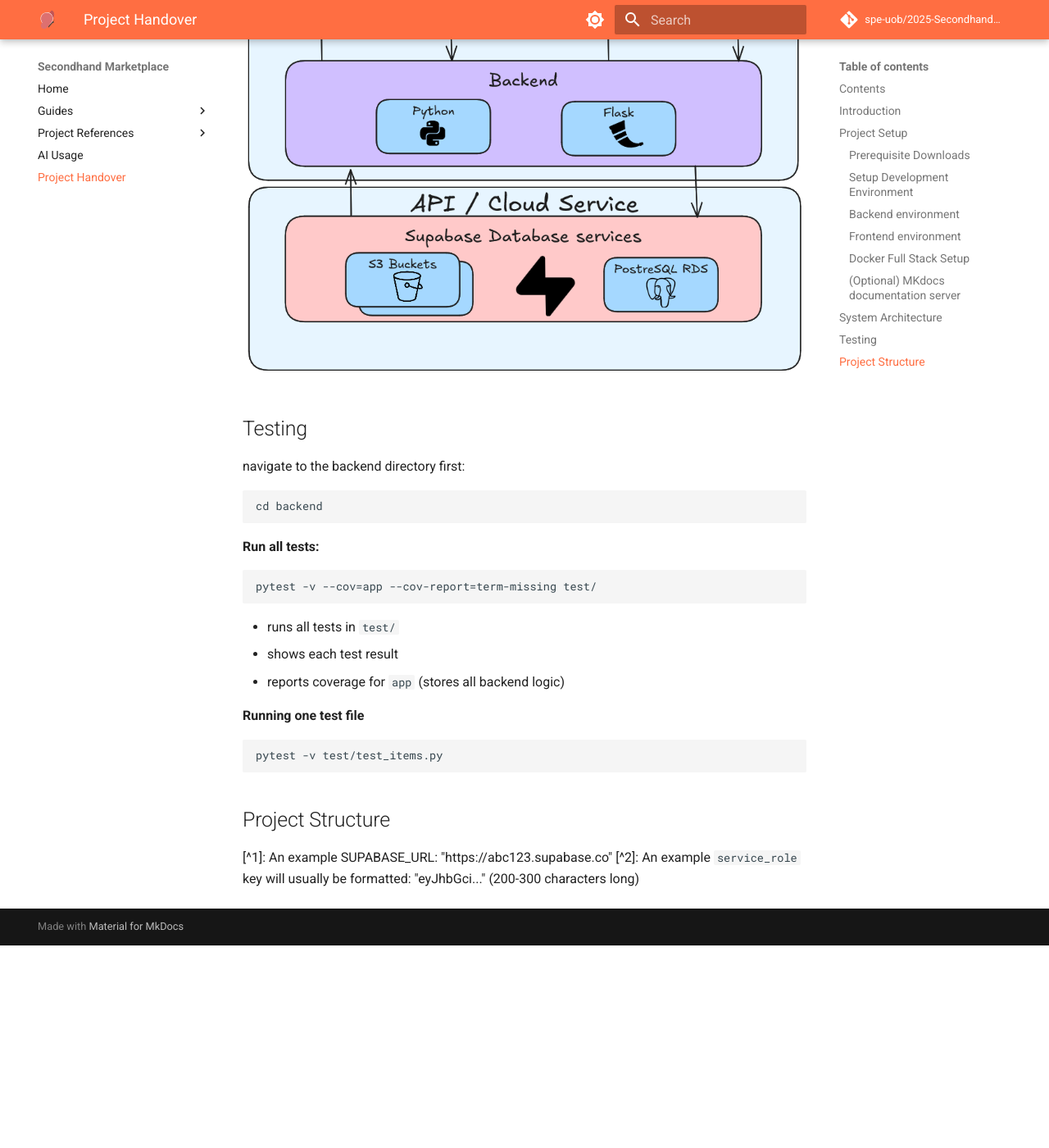
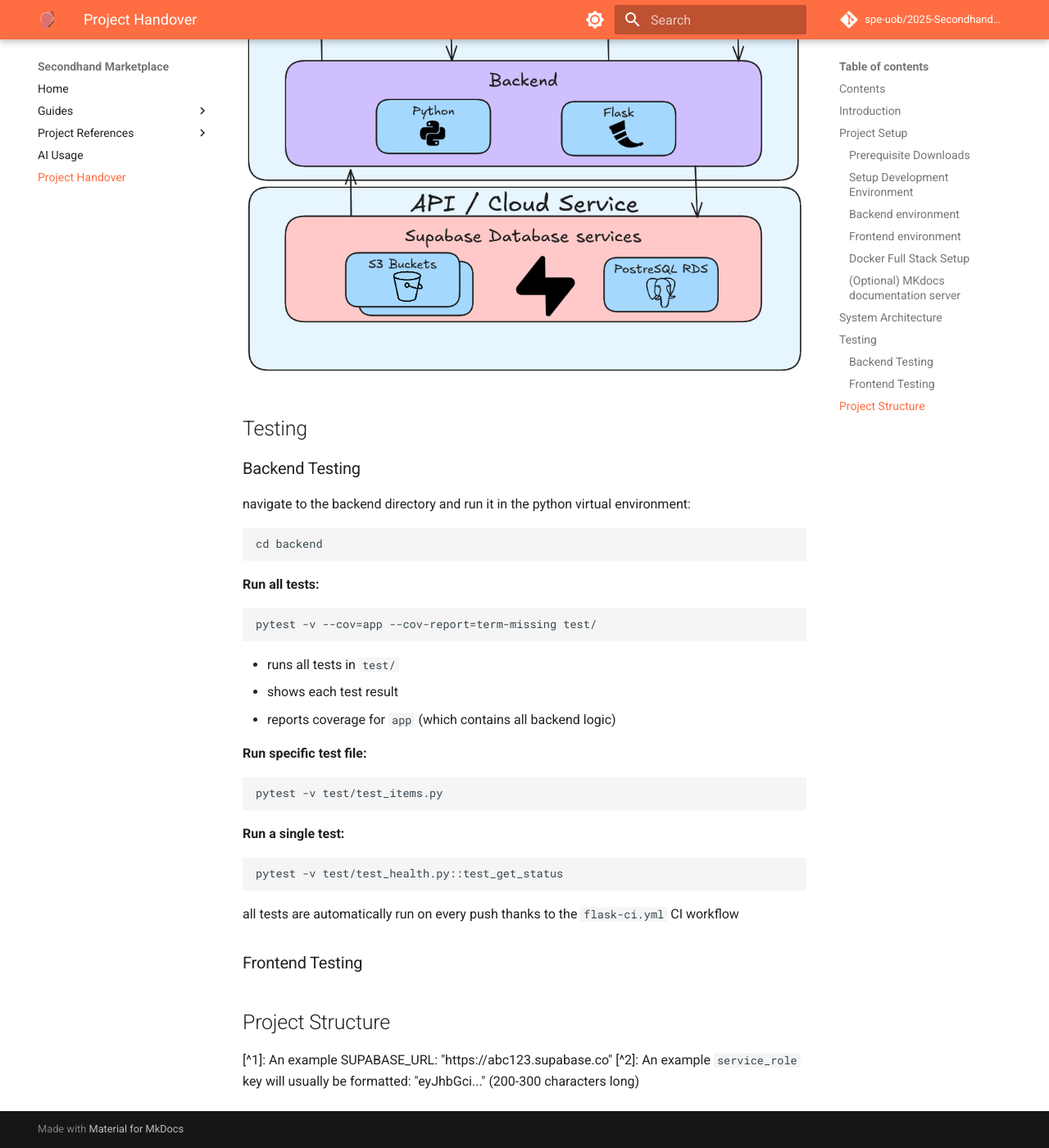
Before and after one commit to Ewan-Friend/Secondhand-Marketplace, an MkDocs documentation site: the page built from docs/handover/handover.md, in a window 1280 px wide and 1400 px high, scrolled down 5093 px. Shown: the whole window at 82% size. Built offline with MkDocs 1.6.1 and Material for MkDocs 9.7.7, drawn with Linux system fonts in a browser that asks for light colours; comment, search, counter and statistics services are not loaded; before the commit the page ends 6246 px from its top, so only the background shows below that.

Commit message:
docs(handover): adding commands for running tests

````diff
--- a/docs/handover/handover.md
+++ b/docs/handover/handover.md
@@ -196,7 +196,9 @@
 
 ## Testing
 
-navigate to the backend directory first:
+### Backend Testing
+
+navigate to the backend directory and run it in the python virtual environment:
 ```bash
 cd backend
 ```
@@ -208,12 +210,21 @@
 
 - runs all tests in `test/`
 - shows each test result
-- reports coverage for `app` (stores all backend logic)
+- reports coverage for `app` (which contains all backend logic)
 
-**Running one test file**
+**Run specific test file:**
 ```bash
 pytest -v test/test_items.py
 ```
+
+**Run a single test:**
+```bash
+pytest -v test/test_health.py::test_get_status
+```
+
+all tests are automatically run on every push thanks to the `flask-ci.yml` CI workflow
+
+### Frontend Testing
 
 ## Project Structure
 
````
